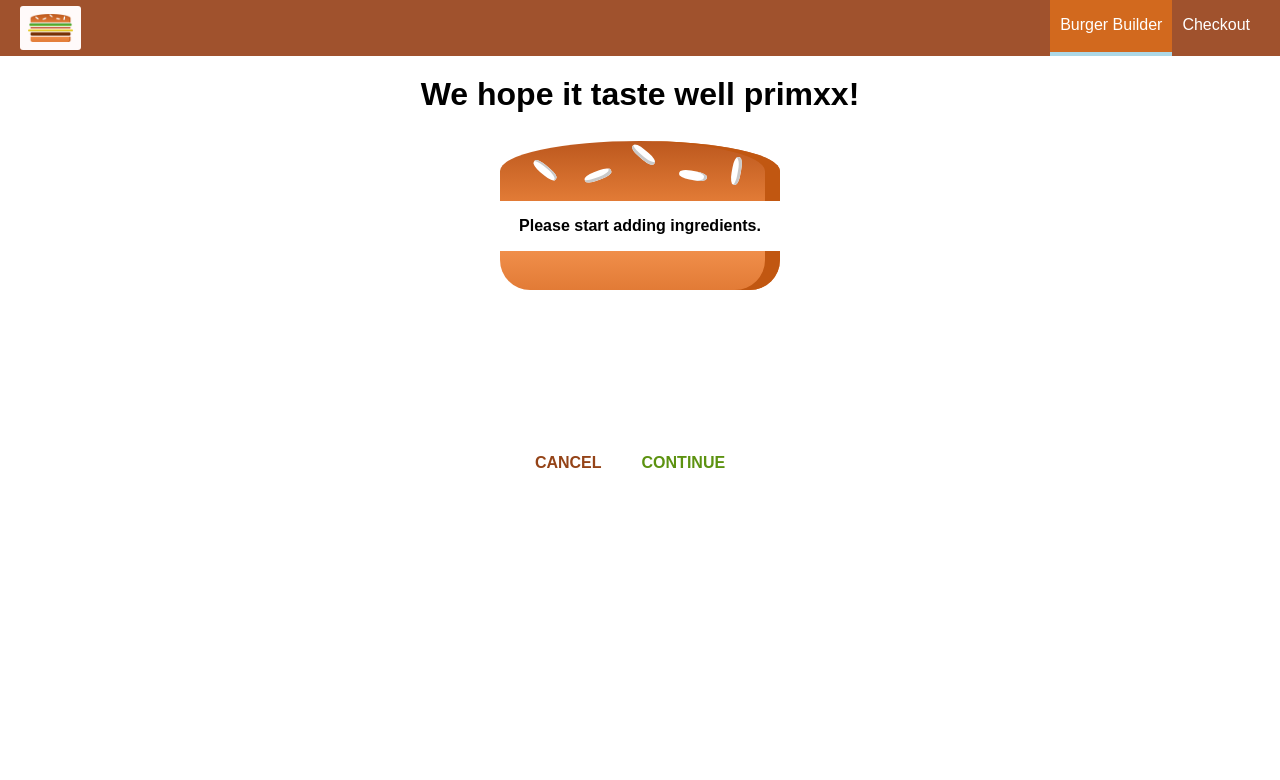
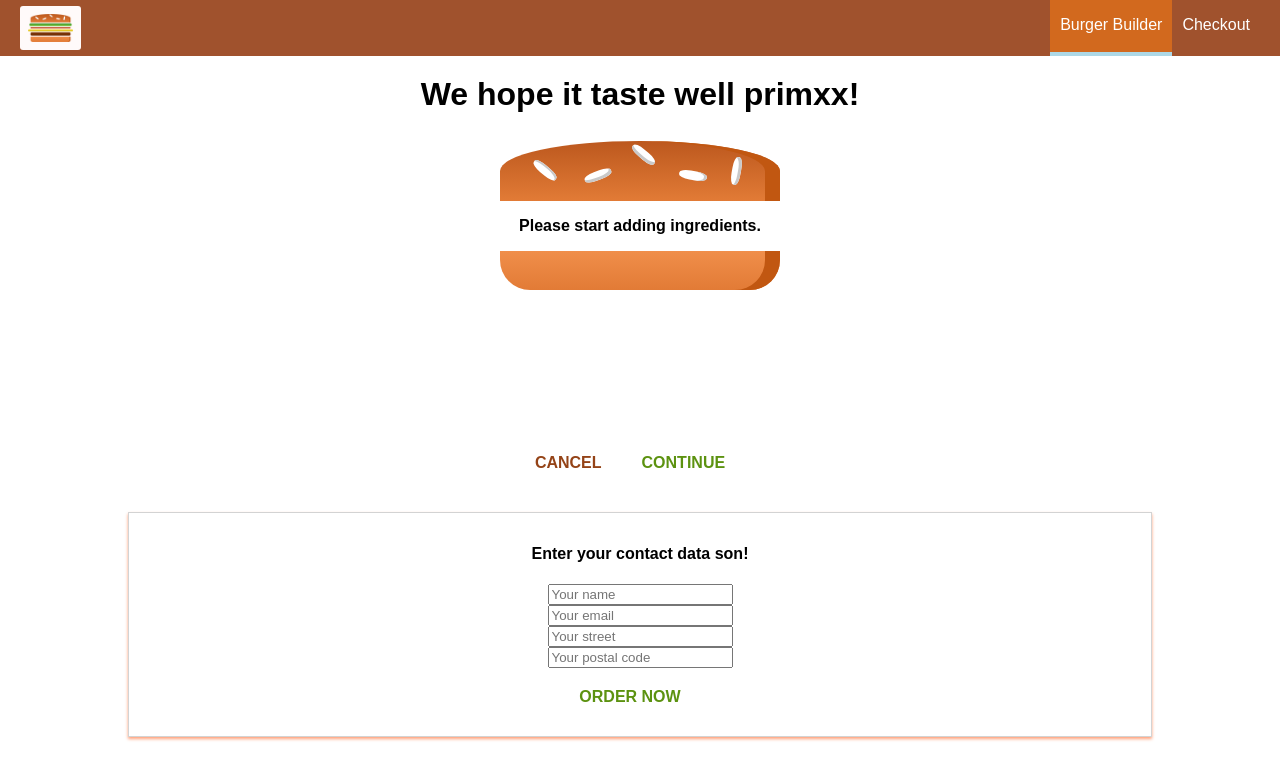
Before and after one commit to ediaz13/my-burguer-app, a React (Create React App) app: page /checkout in a window 1280 px wide. Both pictures are taken after a click on the button "CONTINUE". Shown: the top 780 px of the page. Built offline with nearby package versions, Linux system fonts and the light colour scheme; a web font is replaced by a local one.

Commit message:
226. Navigating to the Contact Data Component

```diff
--- a/src/containers/Checkout/Checkout.js
+++ b/src/containers/Checkout/Checkout.js
@@ -1,6 +1,8 @@
 import React, { Component } from 'react';
+import { Route } from 'react-router-dom';
 
 import CheckoutSummary from '../../components/Order/CheckoutSummary/CheckoutSummary';
+import ContactData from '../Checkout/ContactData/ContactData';
 
 class Checkout extends Component {
     state = {
@@ -36,7 +38,11 @@ class Checkout extends Component {
                     ingredients= {this.state.ingredients}
                     checkoutCancelled={this.checkoutCancelledHandler}
                     checkoutContinued={this.checkoutContinuedHandler} />
+                <Route
+                    path={this.props.match.path + '/contact-data'}
+                    component= {ContactData}/>
             </div>
+
         );
     }
 }
--- /dev/null
+++ b/src/containers/Checkout/ContactData/ContactData.js
@@ -0,0 +1,32 @@
+import React, { Component } from 'react';
+
+import Button from '../../../components/UI/Button/Button';
+import classes from './ContactData.module.css';
+
+class ContactData extends Component {
+    state = {
+        name: '',
+        email: '',
+        address: {
+            street: '',
+            postalCode: ''
+        }
+    }
+
+    render () {
+        return (
+            <div className= {classes.ContactData}>
+                <h4>Enter your contact data son!</h4>
+                <form>
+                    <input className={classes.Input} type="text" name="name" placeholder="Your name"/>
+                    <input className={classes.Input} type="email" name="email" placeholder="Your email"/>
+                    <input className={classes.Input} type="text" name="street" placeholder="Your street"/>
+                    <input className={classes.Input} type="text" name="postal" placeholder="Your postal code"/>
+                    <Button btnType='Success'>ORDER NOW</Button>
+                </form>
+            </div>
+        )
+    }
+}
+
+export default ContactData;
--- /dev/null
+++ b/src/containers/Checkout/ContactData/ContactData.module.css
@@ -0,0 +1,22 @@
+.ContactData {
+    margin: 20px  auto;
+    width: 80%;
+    text-align: center;
+    box-shadow: 0 2px 3px lightsalmon;
+    border: 1px solid lightgrey;
+    padding: 10px;
+    box-sizing: border-box;
+
+}
+
+.Input {
+    display: block;
+    margin-left: auto;
+    margin-right: auto;
+}
+
+@media (nim-width: 600px) {
+    .ContactData {
+        width: 500px;
+    }
+}
```
